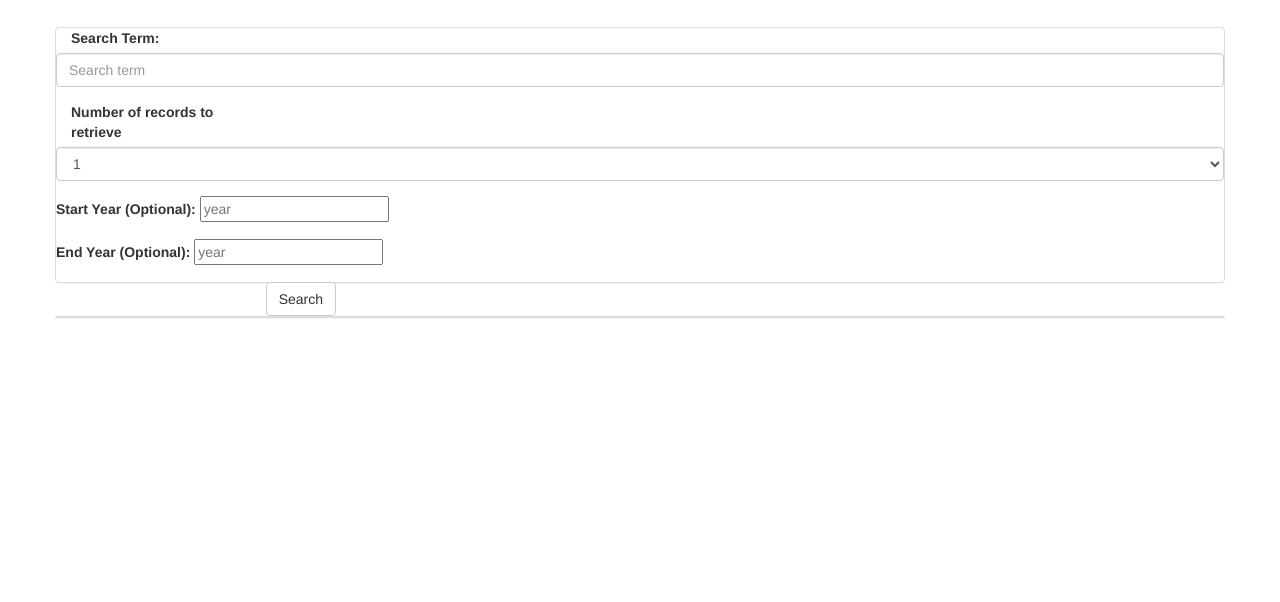
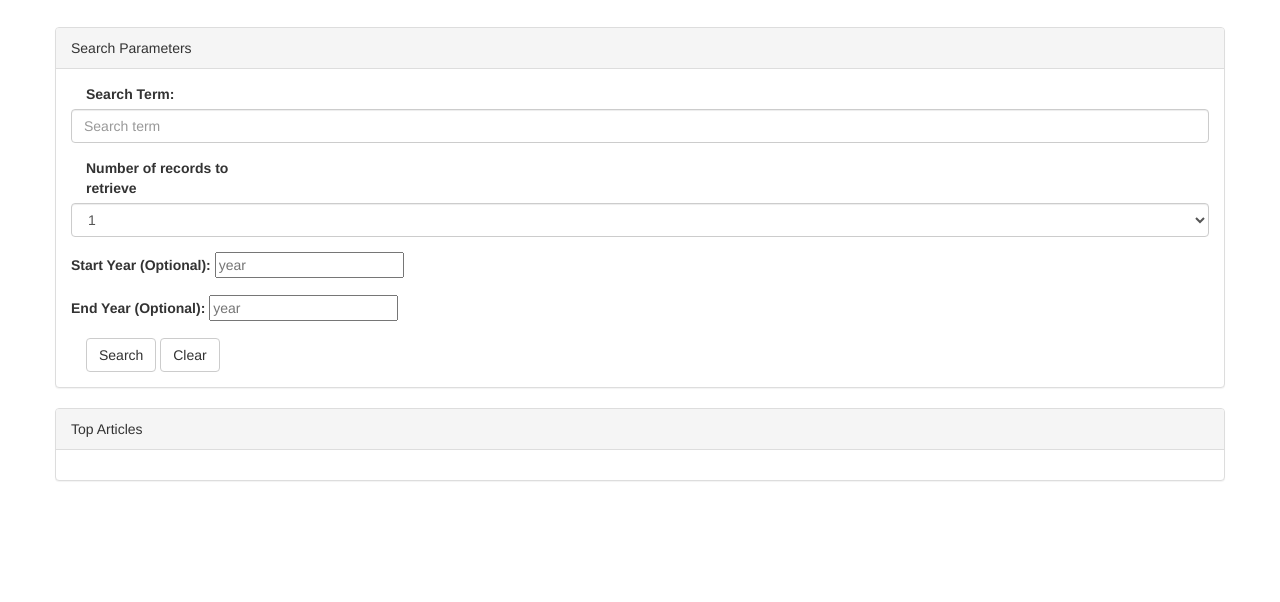
Before and after one commit to asztell/NYTSearch, a plain HTML site: page index.html in a window 1280 px wide. Shown: the part 198-800 px from the top of the page. Drawn offline with Linux system fonts and the light colour scheme.

Commit message:
bootstrap done

```diff
--- a/index.html
+++ b/index.html
@@ -7,15 +7,19 @@
 
 <body>
 
-<div class="jumbotron">
 	<div class="container">
-		<h1>NYTSearch</h1>
+		<div class="jumbotron">
+			<h1>NYTSearch</h1>
+		</div>
 	</div>
-</div>
 
 <div class="container">
 	<div class="row">
 		<div class="panel panel-default">
+			<div class="panel-heading">
+				Search Parameters
+			</div>
+			<div class="panel-body">
 			<form>
 				  <div class="form-group">
 				    <label class="col-sm-2 control-label">Search Term:</label>
@@ -38,18 +42,25 @@
 				    <input id="end_year" placeholder="year">
 				  </div>
 				  <div class="form-group">
-				  		<div class="col-sm-offset-2 col-sm-10">
-							  <button type="submit" class="btn btn-default">Search</button>
+				  		<div class="col-sm-10">
+							  <a id="submit" class="btn btn-default">Search</a>
+							  <a id="clear" class="btn btn-default">Clear</a>
 					  	</div>
 				  </div>
 			</form>
+			</div>
 		</div>
 	</div>
 </div>
 <div class="container">
 	<div class="row">
 		<div class="panel panel-default">
+			<div class="panel-heading">
+				Top Articles
+			</div>
+			<div class="panel-body">
 
+			</div>
 		</div>
 	</div>
 </div>
```
